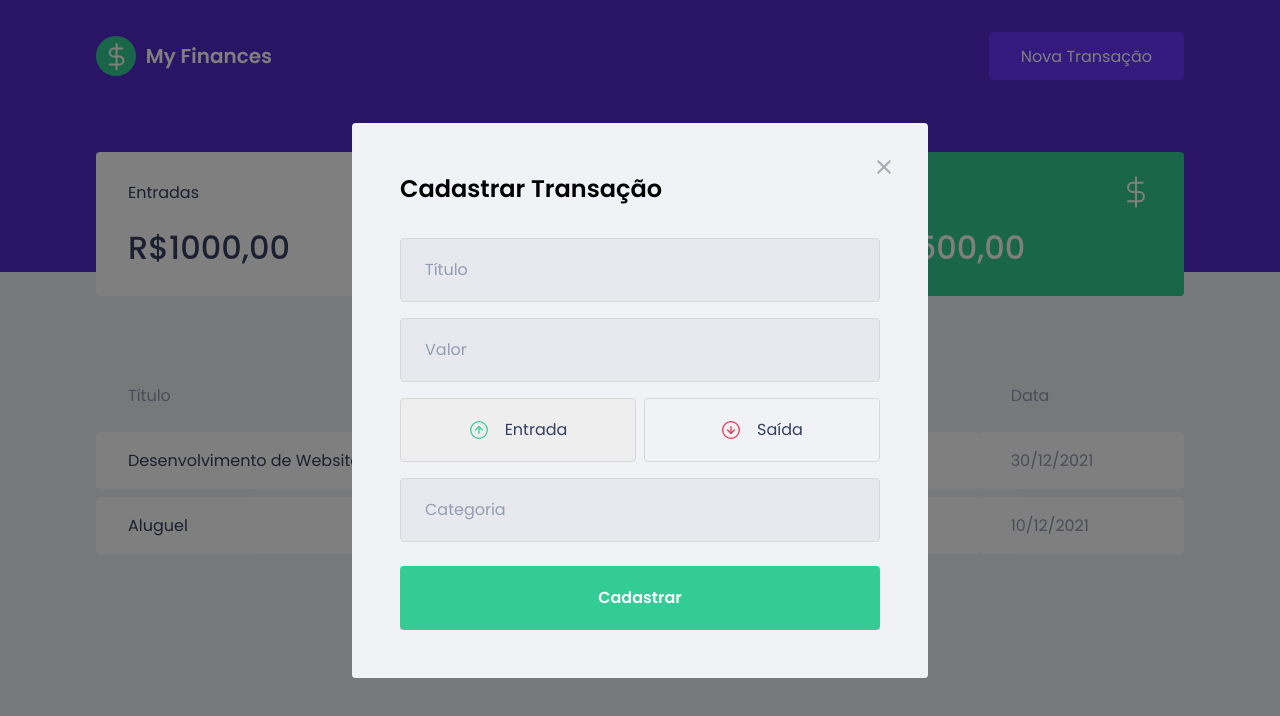
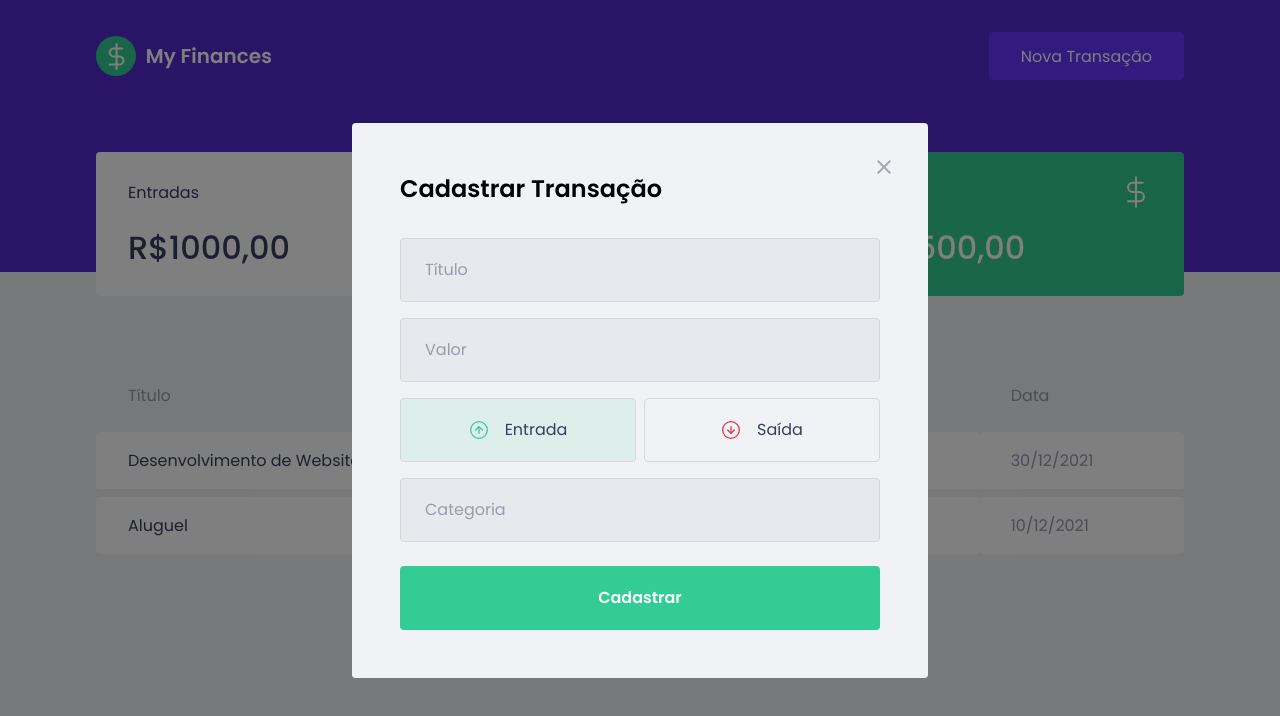
Before and after one commit to Nathalia-Urenha/myfinances, a React (Create React App) app: page / in a window 1280 px wide. Both pictures are taken after a click on the button "Nova Transação". Shown: the top 716 px of the page. Built offline with nearby package versions, Linux system fonts and the light colour scheme; no server answers; what miragejs would draw is missing.

Commit message:
Cores dos Botões

```diff
--- a/src/components/NewTransactionModal/index.tsx
+++ b/src/components/NewTransactionModal/index.tsx
@@ -36,6 +36,7 @@
                     type="button"
                     onClick={()=>{setType('deposit')}}
                     isActive={type === 'deposit'}
+                    activeColor="green"
 
                 >
                     <img src={incomeImg} alt="Entrada" />
@@ -45,7 +46,7 @@
                     type="button"
                     onClick={()=>{setType('withdraw')}}
                     isActive={type === 'withdraw'}
-
+                    activeColor="red"
                 >
                     <img src={outcomeImg} alt="Saída" />
                     <span>Saída</span>
--- a/src/components/NewTransactionModal/styles.ts
+++ b/src/components/NewTransactionModal/styles.ts
@@ -1,5 +1,5 @@
 import styled from 'styled-components';
-import {darken} from 'polished';
+import {darken, transparentize} from 'polished';
 
 export const Container = styled.form`
     h2{
@@ -59,13 +59,23 @@
 
 interface RadioBoxProps {
     isActive: boolean;
+    activeColor: 'green' | 'red';
+}
+
+const colors = {
+    green: '#33CC95',
+    red: '#E52E4D'
 }
 
 export const RadioBox = styled.button<RadioBoxProps>`
     height: 4rem;
     border: 1px solid #d7d7d7;
     border-radius: 0.25rem;
-    background: ${(props)=> props.isActive ? '#eee' : 'transparent'};
+
+    background: ${(props)=> props.isActive
+    ? transparentize(0.9, colors[props.activeColor])
+    : 'transparent'};
+
     display: flex;
     align-items: center;
     justify-content:center;
```
